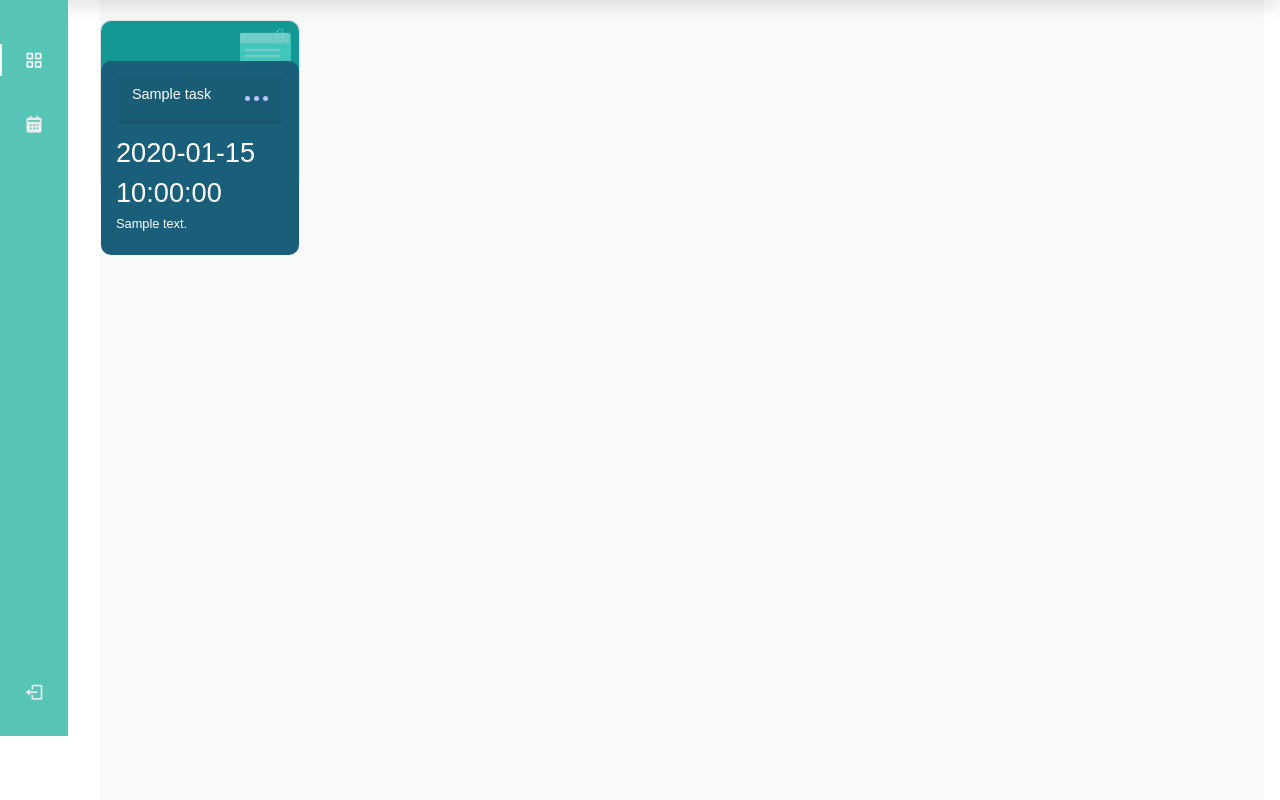
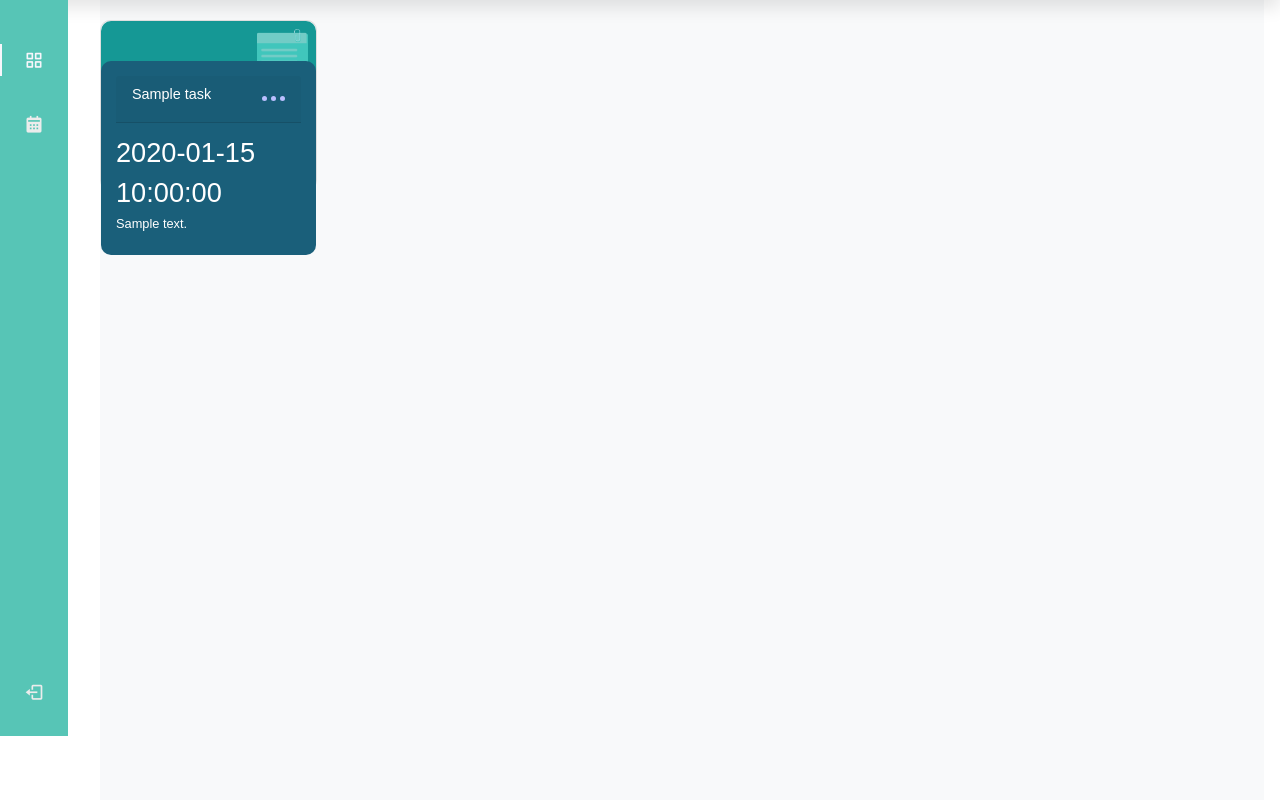
Before and after one commit to DaffaPutraS/task-minder, a PHP site: page / in a window 1280 px wide. Shown: the part 64-864 px from the top of the page. Run offline with PHP 8.4, Linux system fonts and the light colour scheme; the visitor is signed in with stand-in values (Sample User, id 1); tables that the repository leaves empty or names only in its code hold one stand-in row (values such as "Sample post"); some libraries are stand-ins or nearby versions.

Commit message:
tes nambah

```diff
--- a/css/style-index.css
+++ b/css/style-index.css
@@ -215,7 +215,7 @@ a {
 
 .card-container {
     display: grid;
-    grid-template-columns: repeat(2, 1fr);
+    grid-template-columns: repeat(auto-fill, minmax(200px, 1fr)); /* Kartu akan menyusun secara otomatis dalam beberapa kolom */
     gap: 20px;
 }
 
@@ -224,7 +224,7 @@ a {
     --primary-clr: #1C204B;
     --dot-clr: #BBC0FF;
     --play: hsl(195, 74%, 62%);
-    width: 200px;
+    width: 100%;
     height: 170px;
     border-radius: 10px;
 }
```
Also changed, not shown: 1 other file.
